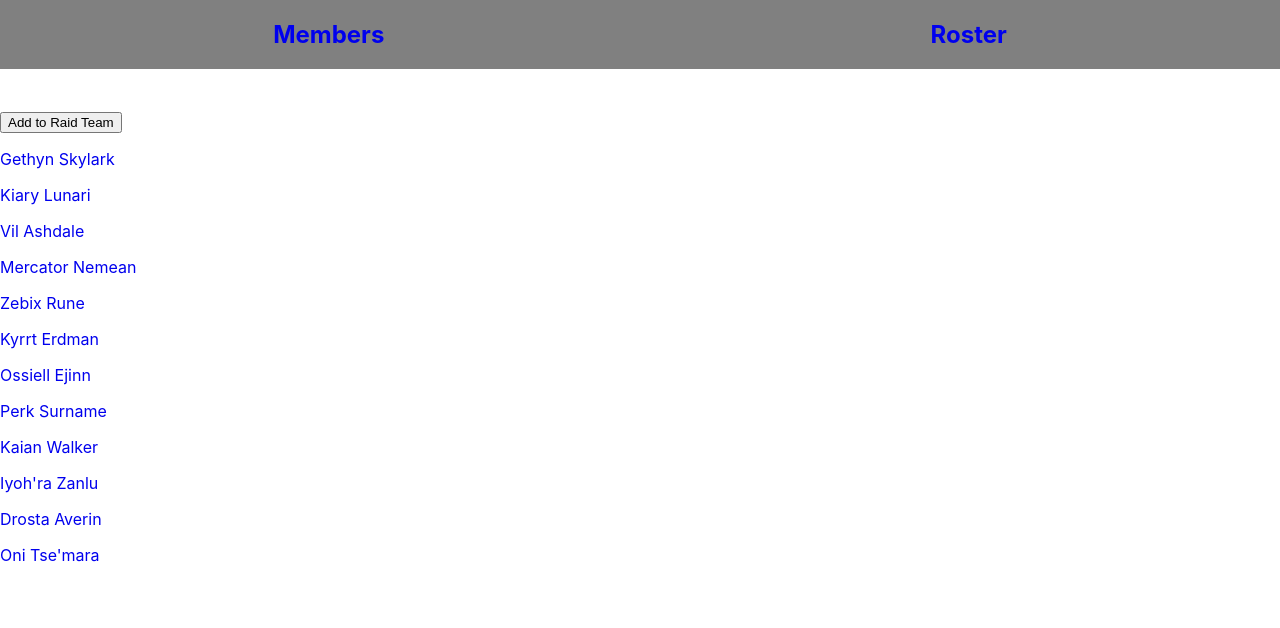
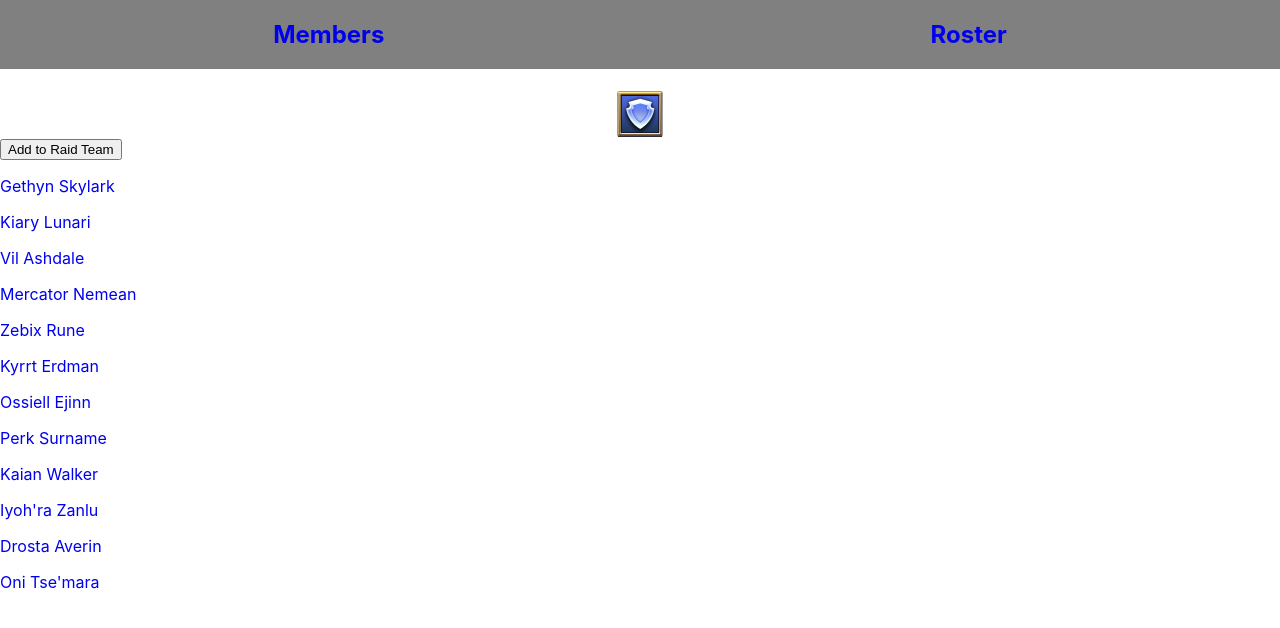
Before and after one commit to dribuffo/Role-Assignment, a React (Create React App) app: page /Guild/1 in a window 1280 px wide. Shown: the top 628 px of the page. Built offline with nearby package versions, Linux system fonts and the light colour scheme; no server answers.

Commit message:
basic functionality is working

```diff
--- a/src/Player/Player.js
+++ b/src/Player/Player.js
@@ -1,6 +1,40 @@
 //dependencies
 import { useParams } from 'react-router';
 import { useEffect, useState } from 'react';
+
+//images
+import pld from '../images/FFXIVIcons/01_TANK/Job/Paladin.png';
+import war from '../images/FFXIVIcons/01_TANK/Job/Warrior.png';
+import drk from '../images/FFXIVIcons/01_TANK/Job/DarkKnight.png';
+import gnb from '../images/FFXIVIcons/01_TANK/Job/Gunbreaker.png';
+import ast from '../images/FFXIVIcons/02_HEALER/Job/Astrologian.png';
+import sch from '../images/FFXIVIcons/02_HEALER/Job/Scholar.png';
+import whm from '../images/FFXIVIcons/02_HEALER/Job/WhiteMage.png';
+import sge from '../images/FFXIVIcons/02_HEALER/Job/sage.png';
+import brd from '../images/FFXIVIcons/03_DPS/Job/Bard.png';
+import blm from '../images/FFXIVIcons/03_DPS/Job/BlackMage.png';
+import dnc from '../images/FFXIVIcons/03_DPS/Job/Dancer.png';
+import drg from '../images/FFXIVIcons/03_DPS/Job/Dragoon.png';
+import mch from '../images/FFXIVIcons/03_DPS/Job/Machinist.png';
+import mnk from '../images/FFXIVIcons/03_DPS/Job/Monk.png';
+import nin from '../images/FFXIVIcons/03_DPS/Job/Ninja.png';
+import rdm from '../images/FFXIVIcons/03_DPS/Job/RedMage.png';
+import sam from '../images/FFXIVIcons/03_DPS/Job/Samurai.png';
+import smn from '../images/FFXIVIcons/03_DPS/Job/Summoner.png';
+import rpr from '../images/FFXIVIcons/03_DPS/Job/Reaper.png';
+import blu from '../images/FFXIVIcons/06_LIMITED/BlueMage.png';
+import btn from '../images/FFXIVIcons/05_GATHERER/Botanist.png';
+import fsh from '../images/FFXIVIcons/05_GATHERER/Fisher.png';
+import min from '../images/FFXIVIcons/05_GATHERER/Miner.png';
+import alc from '../images/FFXIVIcons/04_CRAFTER/Alchemist.png';
+import arm from '../images/FFXIVIcons/04_CRAFTER/Armorer.png';
+import bsm from '../images/FFXIVIcons/04_CRAFTER/Blacksmith.png';
+import crp from '../images/FFXIVIcons/04_CRAFTER/Carpenter.png';
+import cul from '../images/FFXIVIcons/04_CRAFTER/Culinarian.png';
+import gsm from '../images/FFXIVIcons/04_CRAFTER/Goldsmith.png';
+import ltw from '../images/FFXIVIcons/04_CRAFTER/Leatherworker.png';
+import wvr from '../images/FFXIVIcons/04_CRAFTER/Weaver.png';
+import none from '../images/FFXIVIcons/00_ROLE/TankRole.png'
 
 //components
 
@@ -23,106 +57,111 @@ const Player = ({toggle, handleMyRaidTeam}) => {
       .catch(() => console.log("oops, it failed"))
   }, [toggle]);
 
-    /*
       let activeJob = player?.Character?.ActiveClassJob?.UnlockedState?.Name;
-      let src = " ";
+      let icon = '';
       switch(activeJob) {
-        case: "Paladin":
-          let pld =
-          src= {pld}
+        case "Paladin":
+          icon= pld
           break;
-        case: "Warrior":
-          let war =
-          src= {war}
+        case "Warrior":
+          icon= war
           break;
-        case: "Dark Knight":
-          let drk =
-          src= {drk}
+        case "Dark Knight":
+          icon= drk
           break;
-        case: "Gunbreaker":
-          let gnb =
-          src= {gnb}
+        case "Gunbreaker":
+          icon= gnb
           break;
-        case: "Astrologian":
-          let ast =
-          src= {ast}
+        case "Astrologian":
+          icon= ast
           break;
-        case: "Scholar":
-          let sch =
-          src= {sch}
+        case "Scholar":
+          icon= sch
           break;
-        case: "White Mage":
-          let whm =
-          src= {whm}
+        case "White Mage":
+          icon= whm
           break;
-        case: "Bard":
-          let brd =
-          src= {brd}
+        case "Sage":
+          icon= sge
           break;
-        case: "Black Mage":
-          let blm =
-          src= {blm}
+        case "Bard":
+          icon= brd
           break;
-        case: "Dancer":
-          let dnc =
-          src= {dnc}
+        case "Black Mage":
+          icon= blm
           break;
-        case: "Dragoon":
-          let drg =
-          src= {drg}
+        case "Dancer":
+          icon= dnc
           break;
-        case: "Machinist":
-          let mch =
-          src= {mch}
+        case "Dragoon":
+          icon= drg
           break;
-        case: "Monk":
-          let mnk =
-          src= {mnk}
+        case "Machinist":
+          icon= mch
           break;
-        case: "Ninja":
-          let nin =
-          src= {nin}
+        case "Monk":
+          icon= mnk
           break;
-        case: "Red Mage":
-          let rdm =
-          src= {rdm}
+        case "Ninja":
+          icon= nin
           break;
-        case: "Samurai":
-          let sam =
-          src= {sam}
+        case "Red Mage":
+          icon= rdm
           break;
-        case: "Summoner":
-          let smn =
-          src= {smn}
+        case "Samurai":
+          icon= sam
           break;
-        case: "Blue Mage":
-          let blu =
-          src= {blu}
+        case "Summoner":
+          icon= smn
           break;
-        case: "Botanist":
-          let btn =
-          src= {btn}
+        case "Reaper":
+          icon= rpr
           break;
-        case: "Fisher":
-          let fsh =
-          src= {fsh}
+        case "Blue Mage":
+          icon= blu
           break;
-        case: "Miner":
-          let min =
-          src= {min}
+        case "Botanist":
+          icon= btn
           break;
-        case: "Blue Mage":
-          let blu =
-          src= {blu}
+        case "Fisher":
+          icon= fsh
+          break;
+        case "Miner":
+          icon= min
+          break;
+        case "Alchemist":
+          icon= alc
+          break;
+        case "Armorer":
+          icon= arm
+          break;
+        case "Blacksmith":
+          icon= bsm
+          break;
+        case "Carpenter":
+          icon= crp
+          break;
+        case "Culinarian":
+          icon= cul
+          break;
+        case "Goldsmith":
+          icon= gsm
+          break;
+        case "Leatherworker":
+          icon= ltw
+          break;
+        case "Weaver":
+          icon= wvr
+          break;
+        default:
+          icon= none
           break;
       }
-    */
-
 
     return (
       <div>
         {/*Output Name */}
-        <h4> {player?.Character?.Name} <img/></h4>
+        <h4> {player?.Character?.Name}</h4> <img src={icon} alt="job icon"/>
         <button onClick={() => handleMyRaidTeam(player?.Character?.Name)}>Add to Raid Team</button>
       </div>
     );
```
Also changed, not shown: src/images/FFXIVIcons/02_HEALER/Job/sage.png (added), src/images/FFXIVIcons/03_DPS/Job/Reaper.png (added).
